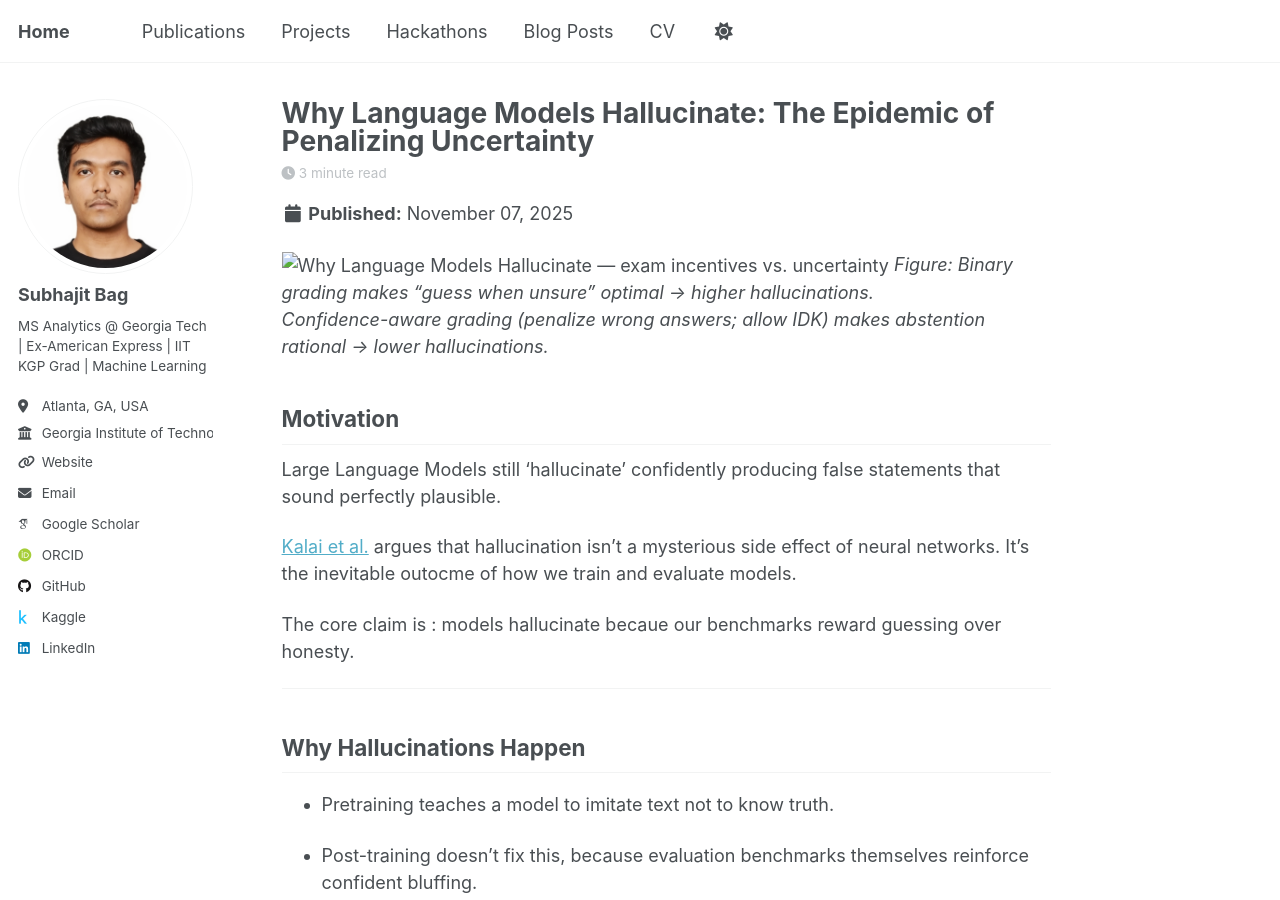
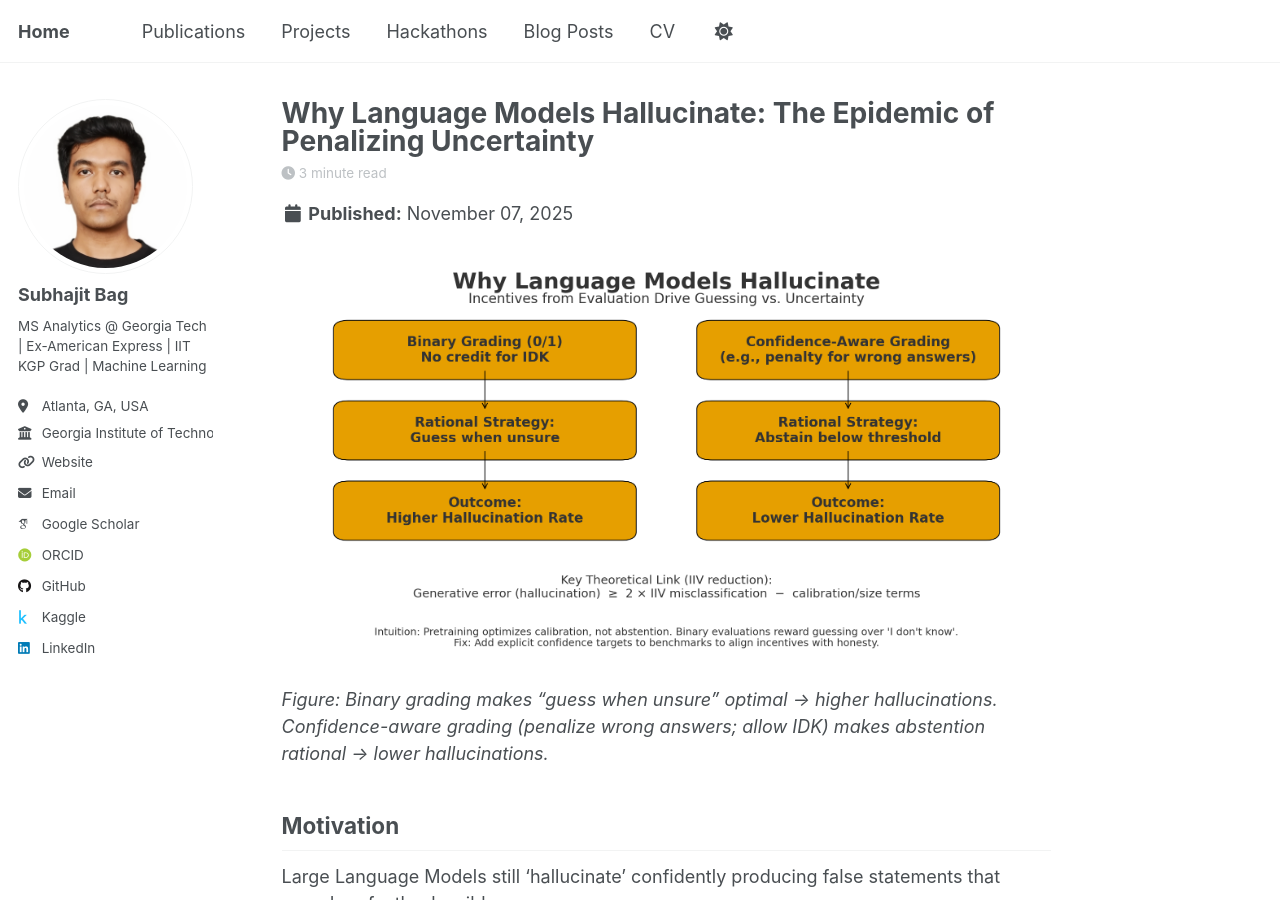
Before and after one commit to shuvo-iitkgp/shuvo-iitkgp.github.io, a Jekyll site: the page built from _posts/2025-11-07-why-language-models-hallucinate.md, in a window 1280 px wide and 900 px high. Built offline with Jekyll 4.4.1, drawn with Linux system fonts in a browser that asks for light colours; some web fonts are replaced; a script that is not in the unit is left out.

Commit message:
Fix image syntax in language models post
Updated image syntax for better compatibility.

```diff
--- a/_posts/2025-11-07-why-language-models-hallucinate.md
+++ b/_posts/2025-11-07-why-language-models-hallucinate.md
@@ -9,8 +9,7 @@ tags:
   -Hallucination
 
 ---
-
- ![Why Language Models Hallucinate — exam incentives vs. uncertainty](images/why-language-models-hallucinate_schematic.png)
+<img src='/images/why-language-models-hallucinate_schematic.png'>
 *Figure: Binary grading makes “guess when unsure” optimal → higher hallucinations.
 Confidence-aware grading (penalize wrong answers; allow IDK) makes abstention rational → lower hallucinations.*
 
```
